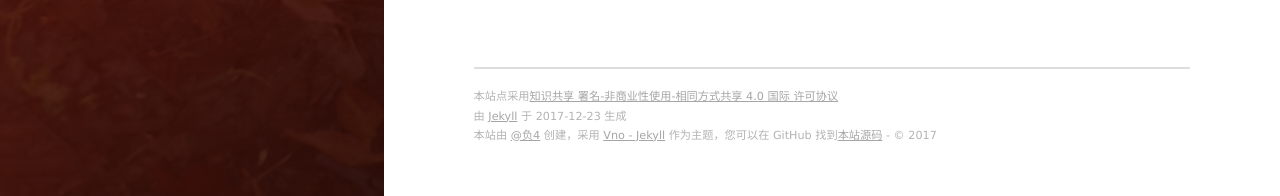
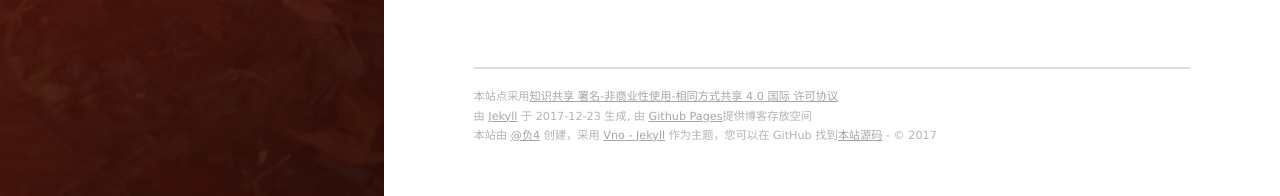
Before and after one commit to fussfuss1/fussfuss1.github.io, a Jekyll site: the page built from _posts/2016-02-15-sample-post.markdown, in a window 1280 px wide and 1219 px high. Shown: the part 1020-1216 px from the top of the window. Built offline with Jekyll 4.4.1, drawn with Linux system fonts in a browser that asks for light colours; nearby versions of some CDN libraries; comment, search, counter and statistics services are not loaded.

Commit message:
git 仓库地址写错了

```diff
--- a/_includes/footer.html
+++ b/_includes/footer.html
@@ -1,7 +1,7 @@
 <section class="footer">
     <footer>
     	<span class="footer__copyright">本站点采用<a href="http://creativecommons.org/licenses/by-nc-sa/4.0/">知识共享 署名-非商业性使用-相同方式共享 4.0 国际 许可协议</a></span>
-        <span class="footer__copyright">由 <a href="https://jekyllrb.com">Jekyll</a> 于 {{ site.time | date: "%F" }} 生成</span>
-        <span class="footer__copyright">本站{% if site.creator %}由 {{site.creator}} 创建，{% endif %}采用 <a href="https://github.com/onevcat/vno-jekyll">Vno - Jekyll</a> 作为主题，您可以在 GitHub 找到<a href="https://github.com/fussfuss1/fussfuss1.guthub.io">本站源码</a> - &copy; {{site.time | date: "%Y"}}</span>
+	<span class="footer__copyright">由 <a href="https://jekyllrb.com">Jekyll</a> 于 {{ site.time | date: "%F" }} 生成, 由 <a href="https://pages.github.com/">Github Pages</a>提供博客存放空间</span>
+        <span class="footer__copyright">本站{% if site.creator %}由 {{site.creator}} 创建，{% endif %}采用 <a href="https://github.com/onevcat/vno-jekyll">Vno - Jekyll</a> 作为主题，您可以在 GitHub 找到<a href="https://github.com/fussfuss1/fussfuss1.github.io">本站源码</a> - &copy; {{site.time | date: "%Y"}}</span>
     </footer>
 </section>
```
